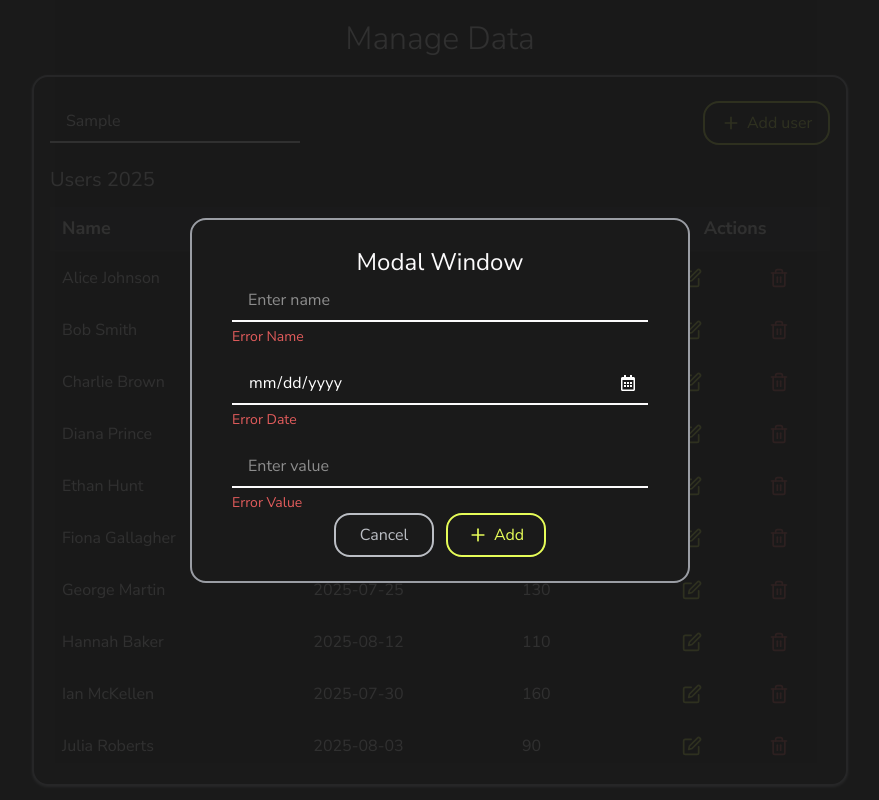
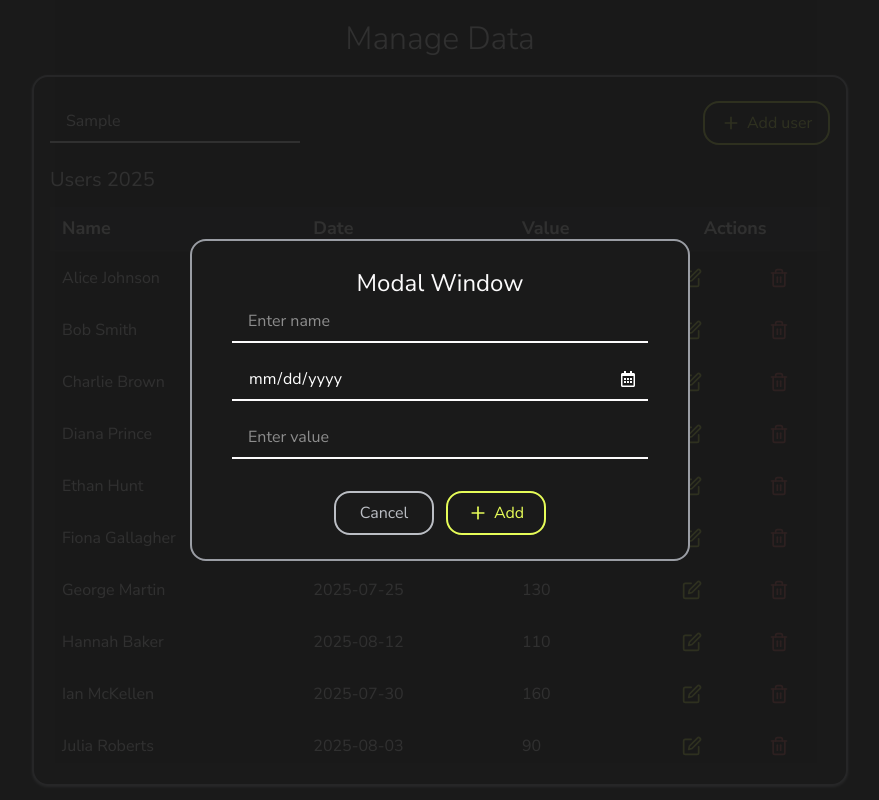
Before and after one commit to adAstra97/caspel-test, a React (Vite) app: page / in a window 1280 px wide. Both pictures are taken after typing "Sample" into the empty fields and a click on the button "Add user". Shown: the whole page, without its empty margins (200-1079 px from the left). Built offline with nearby package versions, Linux system fonts and the light colour scheme.

Commit message:
feat: add simple validation for form

```diff
--- a/src/components/InputField/InputField.tsx
+++ b/src/components/InputField/InputField.tsx
@@ -7,7 +7,13 @@ interface Props extends React.InputHTMLAttributes<HTMLInputElement> {
   error?: string;
 }
 
-export const InputField = ({ className, placeholder, type, error }: Props) => {
+export const InputField = ({
+  className,
+  placeholder,
+  type,
+  error,
+  ...rest
+}: Props) => {
   const inputRef = useRef<HTMLInputElement>(null);
 
   return (
@@ -16,6 +22,7 @@ export const InputField = ({ className, placeholder, type, error }: Props) => {
         ref={inputRef}
         type={type}
         placeholder={placeholder}
+        {...rest}
         className={cn(
           'border-b-2 border-text focus:border-button outline-0 flex items-center gap-2 text-white px-4 py-2 min-w-[250px]',
           className
--- a/src/components/Modal/Modal.tsx
+++ b/src/components/Modal/Modal.tsx
@@ -1,13 +1,24 @@
 import { FiPlus } from 'react-icons/fi';
 
+import type { Errors, FormData } from '../../shared/types';
 import { Button } from '../Button/Button';
 import { InputField } from '../InputField/InputField';
 
 interface Props {
+  errors: Errors;
+  formData: FormData;
   onClose: () => void;
+  onSubmit: () => void;
+  setFormData: (data: FormData) => void;
 }
 
-export const Modal = ({ onClose }: Props) => {
+export const Modal = ({
+  errors,
+  formData,
+  onClose,
+  onSubmit,
+  setFormData,
+}: Props) => {
   return (
     <div
       onClick={onClose}
@@ -18,13 +29,32 @@ export const Modal = ({ onClose }: Props) => {
         className="bg-background rounded-2xl max-w-[500px] w-full transform transition-all duration-300 scale-100 py-6 px-4 xs:px-10 border-2 border-border"
       >
         <h2 className="text-size-24 text-center">Modal Window</h2>
-        <div className="space-y-4">
-          <InputField type="text" placeholder="Enter name" error="Error Name" />
-          <InputField type="date" placeholder="Enter date" error="Error Date" />
+        <div className="space-y-4 mb-8">
+          <InputField
+            type="text"
+            placeholder="Enter name"
+            error={errors.name}
+            value={formData.name}
+            onChange={(e) => setFormData({ ...formData, name: e.target.value })}
+          />
+          <InputField
+            type="date"
+            placeholder="Enter date"
+            error={errors.date}
+            value={formData.date}
+            onChange={(e) => setFormData({ ...formData, date: e.target.value })}
+          />
           <InputField
             type="number"
             placeholder="Enter value"
-            error="Error Value"
+            error={errors.value}
+            value={formData.value ?? ''}
+            onChange={(e) =>
+              setFormData({
+                ...formData,
+                value: e.target.value === '' ? null : Number(e.target.value),
+              })
+            }
           />
         </div>
         <div className="flex items-center justify-center gap-3">
@@ -33,11 +63,7 @@ export const Modal = ({ onClose }: Props) => {
             onClick={onClose}
             className="border-secondary-text text-secondary-text"
           />
-          <Button
-            icon={<FiPlus size={20} />}
-            title="Add"
-            onClick={() => console.log('Add')}
-          />
+          <Button icon={<FiPlus size={20} />} title="Add" onClick={onSubmit} />
         </div>
       </div>
     </div>
--- /dev/null
+++ b/src/hooks/useFormValidation.ts
@@ -0,0 +1,33 @@
+import { useState } from 'react';
+
+import type { Errors, FormData } from '../shared/types';
+
+export const useFormValidation = (initialData: FormData) => {
+  const [formData, setFormData] = useState<FormData>(initialData);
+  const [errors, setErrors] = useState<Errors>({
+    name: '',
+    date: '',
+    value: '',
+  });
+
+  const validate = () => {
+    const newErrors: Errors = { name: '', date: '', value: '' };
+
+    if (!formData.name.trim()) {
+      newErrors.name = 'Name is required';
+    }
+    if (!formData.date.trim()) {
+      newErrors.date = 'Date is required';
+    }
+    if (formData.value === null) {
+      newErrors.value = 'Value is required';
+    } else if (isNaN(formData.value)) {
+      newErrors.value = 'Enter correct value';
+    }
+
+    setErrors(newErrors);
+    return Object.values(newErrors).every((e) => !e);
+  };
+
+  return { formData, setFormData, errors, validate };
+};
--- a/src/pages/Home.tsx
+++ b/src/pages/Home.tsx
@@ -5,10 +5,22 @@ import { ControlPanel } from '../components/ControlPanel/ControlPanel';
 import { HeaderCell } from '../components/HeaderCell/HeaderCell';
 import { Modal } from '../components/Modal/Modal';
 import { UserRow } from '../components/UserRow/UserRow';
+import { useFormValidation } from '../hooks/useFormValidation';
 import { MOCKED_DATA } from '../shared/constants';
 
 const Home = () => {
   const [isModalOpen, setIsModalOpen] = useState(false);
+  const { formData, setFormData, errors, validate } = useFormValidation({
+    name: '',
+    date: '',
+    value: null,
+  });
+
+  const handleSubmit = () => {
+    if (validate()) {
+      console.log('Valid form:', formData);
+    }
+  };
 
   return (
     <Container>
@@ -45,7 +57,15 @@ const Home = () => {
           </table>
         </div>
       </div>
-      {isModalOpen && <Modal onClose={() => setIsModalOpen(false)} />}
+      {isModalOpen && (
+        <Modal
+          onClose={() => setIsModalOpen(false)}
+          errors={errors}
+          onSubmit={handleSubmit}
+          formData={formData}
+          setFormData={setFormData}
+        />
+      )}
     </Container>
   );
 };
```
Also changed, not shown: src/shared/types/index.ts (+12 -0 lines).
